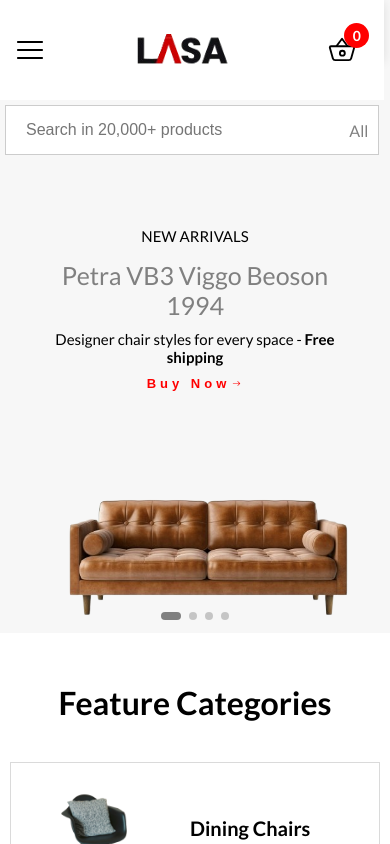
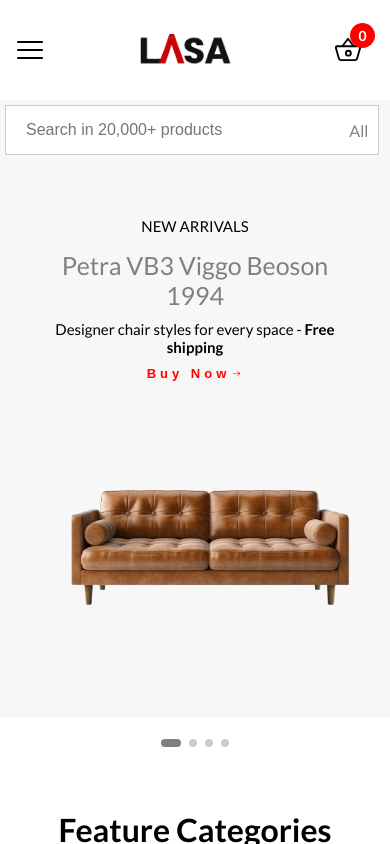
Before and after one commit to ebubejohnenyi/lasa, a React (Vite) app: page / in a window 390 px wide. Shown: the top 844 px of the page. Built offline with nearby package versions, Linux system fonts and the light colour scheme; a web font is replaced by a local one.

Commit message:
10-05-2025 update 7

```diff
--- a/src/component/header/header.module.css
+++ b/src/component/header/header.module.css
@@ -1,11 +1,3 @@
-.headerContainer{
-    height: 60px;
-    position: fixed;
-    top: 0;
-    z-index: 10;
-    box-shadow: 0 2px 10px rgba(0, 0, 0, 0.1);
-    display: none;
-}
 .container{
     height: 100px;
     padding: 15px 70px;
@@ -79,6 +71,12 @@
 @media screen and (max-width: 480px){
     .headerContainer{
         display: block;
+        width: 100vw;
+        height: 60px;
+        position: fixed;
+        top: 0;
+        z-index: 10;
+        box-shadow: 0 2px 10px rgba(0, 0, 0, 0.1);
     }
     .container{
         padding: 15px;
@@ -133,6 +131,12 @@
 @media screen and (min-width: 481px) and (max-width: 991.98px){
     .headerContainer{
         display: block;
+        width: 100%;
+        height: 60px;
+        position: fixed;
+        top: 0;
+        z-index: 10;
+        box-shadow: 0 2px 10px rgba(0, 0, 0, 0.1);
     }
     .mobileMenu{
         display: block;
@@ -186,6 +190,12 @@
 @media screen and (min-width: 992px) and (max-width: 1199.98px){
     .headerContainer{
         display: block;
+        width: 100%;
+        height: 60px;
+        position: fixed;
+        top: 0;
+        z-index: 10;
+        box-shadow: 0 2px 10px rgba(0, 0, 0, 0.1);
     }
     .mobileMenu{
         display: block;
--- a/src/component/swiper_container/swipe.module.css
+++ b/src/component/swiper_container/swipe.module.css
@@ -65,8 +65,8 @@
         align-items: center;
         flex-direction: column;
         width: 100vw;
-        height: auto;
-        padding: 270px 0 0 0;
+        height: 80vh;
+        padding: 160px 0 0 0;
     }
     .contentWrapper{
         width: 300px;
@@ -96,7 +96,7 @@
     .productImage{
         object-fit: contain;
         width: 400px;
-        height: 300px;
+        height: 400px;
     }
     .productImage img{
         width: 100%;
--- a/src/index.css
+++ b/src/index.css
@@ -3,7 +3,6 @@
   padding: 0;
   box-sizing: border-box;
   background-color: white;
-  /* border: 1px solid blue; */
 }
 
 :root {
@@ -103,7 +102,7 @@
     display: none;
   }
   .customSwiper {
-    height: 75vh;
+    height: 90vh;
     width: 100%;
     padding: 20px 30px;
   }
```
